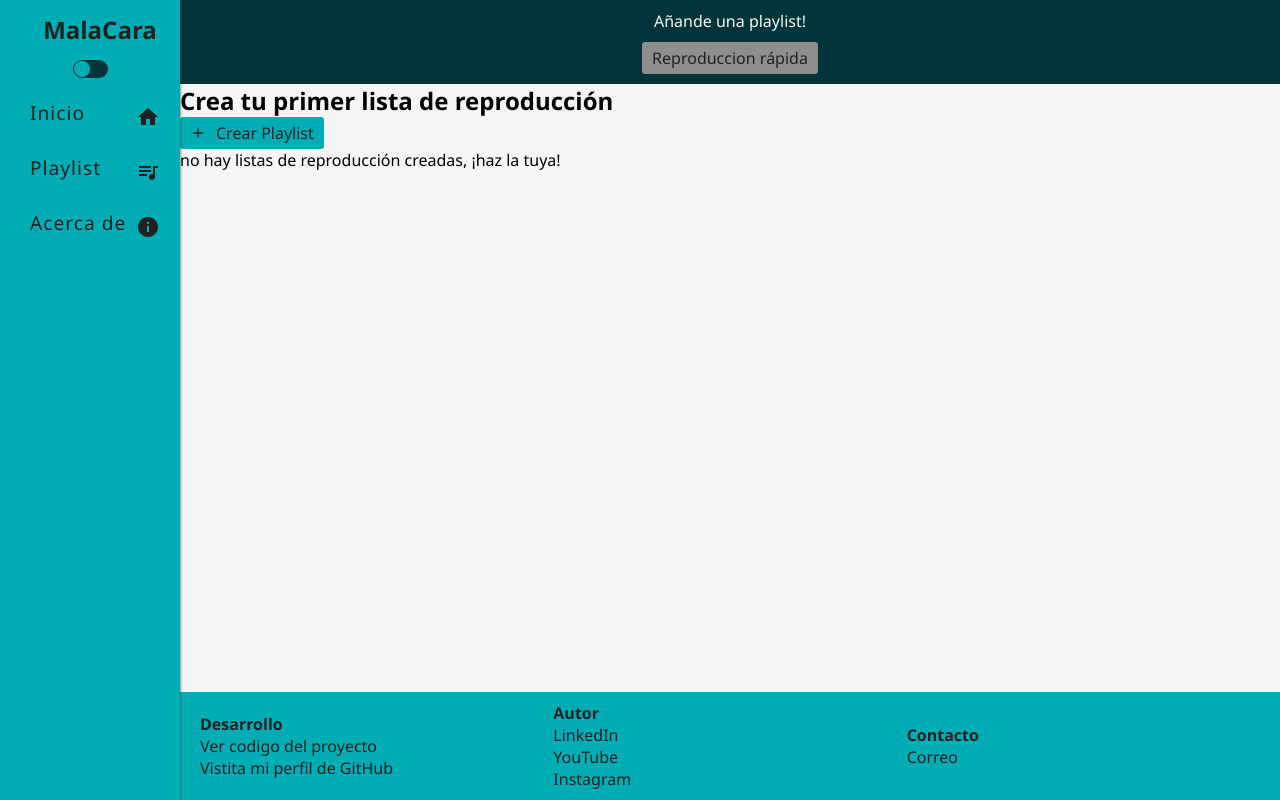
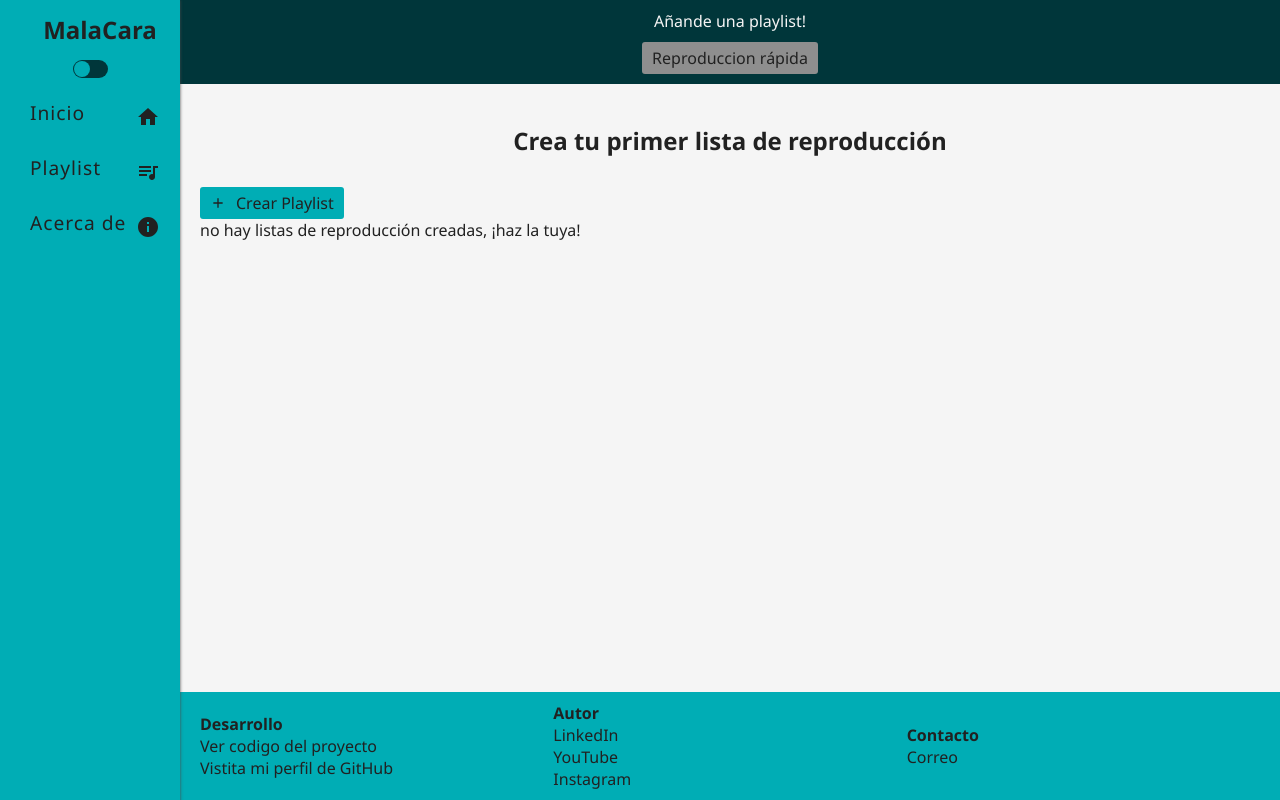
Before and after one commit to Patricio-Fernandez-Ionadi/Player-react, a React (Create React App) app: page /playlist in a window 1280 px wide. Built offline with nearby package versions, Linux system fonts and the light colour scheme.

Commit message:
ref renombramiento de tags y uso de theme y clase view

```diff
--- a/src/pages/Playlist/AllPlaylists/AllPlaylists.jsx
+++ b/src/pages/Playlist/AllPlaylists/AllPlaylists.jsx
@@ -5,10 +5,10 @@ export const AllPlaylists = () => {
   const { playlists } = useSelector(({ playlist }) => playlist)
 
   return (
-    <div className='all-playlists-container'>
+    <article className='all-playlists-container'>
       {playlists.map((e) => {
         return <PlaylistCard key={e.name} pl={e} />
       })}
-    </div>
+    </article>
   )
 }
--- a/src/pages/Playlist/Playlist.jsx
+++ b/src/pages/Playlist/Playlist.jsx
@@ -3,26 +3,28 @@ import { useLocalStoragePlaylists } from 'hooks'
 import { AddPlaylistButton } from './components'
 import { CurrentPlaylist } from './CurrentPlaylist'
 import { AllPlaylists } from './AllPlaylists'
+import { useThemeContext } from 'app/context'
 
 export const Playlist = () => {
   const playlists = useLocalStoragePlaylists()
+  const { theme } = useThemeContext()
 
   if (!playlists[0]) {
     return (
-      <article>
+      <section className={`view ${theme}`}>
         <h2>Crea tu primer lista de reproducción</h2>
         <AddPlaylistButton />
         <p>no hay listas de reproducción creadas, ¡haz la tuya!</p>
-      </article>
+      </section>
     )
   } else {
     return (
-      <article>
+      <section className={`view ${theme}`}>
         <AddPlaylistButton />
         <h2>Listas creadas</h2>
         <CurrentPlaylist />
         <AllPlaylists />
-      </article>
+      </section>
     )
   }
 }
--- a/src/pages/Playlist/PlaylistDetail/PlaylistDetail.jsx
+++ b/src/pages/Playlist/PlaylistDetail/PlaylistDetail.jsx
@@ -2,21 +2,23 @@ import React from 'react'
 import { useParams } from 'react-router-dom'
 import { useSelector } from 'react-redux'
 import { PrevPageButton } from 'pages/components'
+import { useThemeContext } from 'app/context'
 
 export const PlaylistDetail = () => {
   const { playlistname } = useParams()
+  const { theme } = useThemeContext()
 
   const { playlists } = useSelector(({ playlist }) => playlist)
 
   const selected = playlists.filter((e) => e.name === playlistname)[0]
 
   return (
-    <div>
+    <section className={`view ${theme}`}>
       <PrevPageButton />
       <h2>{playlistname}</h2>
       {selected?.songs?.map((e) => {
         return <p key={e.name}>{e.name}</p>
       })}
-    </div>
+    </section>
   )
 }
```
